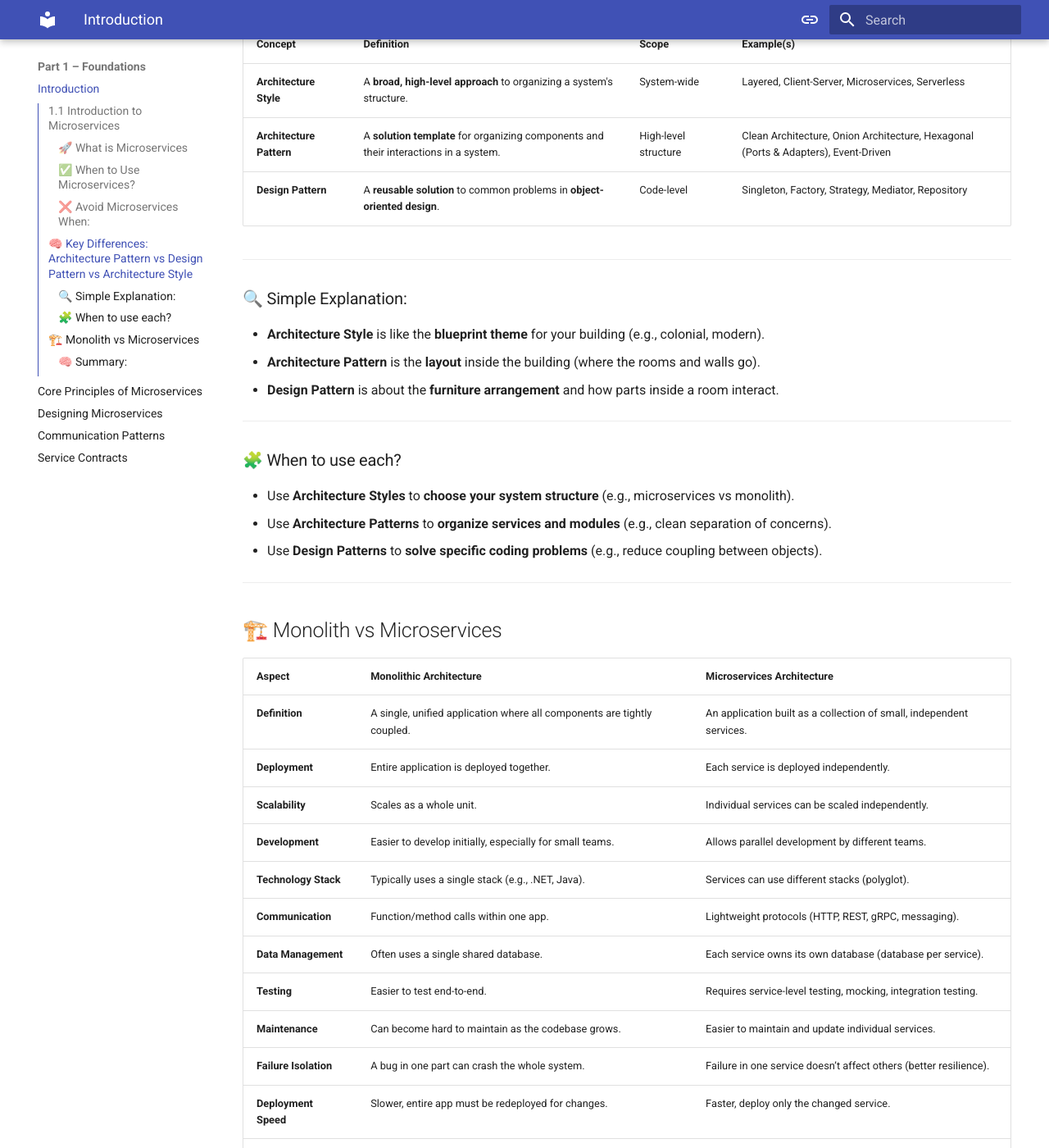
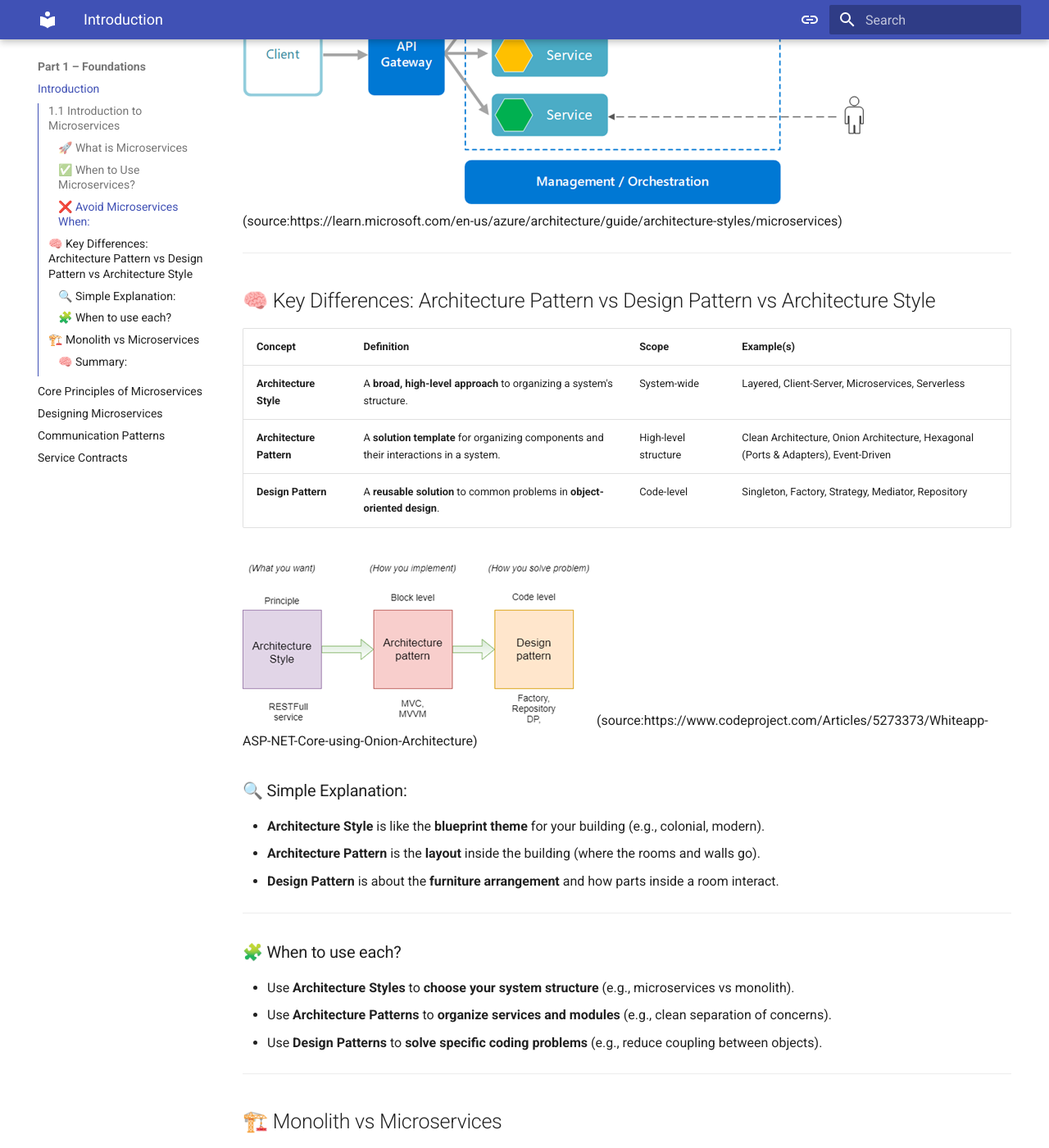
Before and after one commit to Amitpnk/microservices-bootcamp, an MkDocs documentation site: the page built from docs/part1/1.1-Introduction.md, in a window 1280 px wide and 1400 px high, scrolled down 1238 px. Shown: the whole window at 82% size. Built offline with MkDocs 1.6.1 and Material for MkDocs 9.7.7, drawn with Linux system fonts in a browser that asks for light colours.

Commit message:
docs: adding images

```diff
--- a/docs/part1/1.1-Introduction.md
+++ b/docs/part1/1.1-Introduction.md
@@ -34,6 +34,10 @@ Avoid Microservices if:
 * You're not ready to handle **complex inter-service communication** and **distributed system challenges**.
 * You need to **move fast early in development** — monoliths are faster to build initially.
 
+
+![microservice](../img/Microservice.png)
+(source:https://learn.microsoft.com/en-us/azure/architecture/guide/architecture-styles/microservices)
+
 ---
 
 ## 🧠 Key Differences: Architecture Pattern vs Design Pattern vs Architecture Style
@@ -44,7 +48,8 @@ Avoid Microservices if:
 | **Architecture Pattern** | A **solution template** for organizing components and their interactions in a system. | High-level structure | Clean Architecture, Onion Architecture, Hexagonal (Ports & Adapters), Event-Driven |
 | **Design Pattern**       | A **reusable solution** to common problems in **object-oriented design**.             | Code-level           | Singleton, Factory, Strategy, Mediator, Repository                                 |
 
----
+![microservice](../img/pattern-type.png)
+(source:https://www.codeproject.com/Articles/5273373/Whiteapp-ASP-NET-Core-using-Onion-Architecture)
 
 ### 🔍 Simple Explanation:
 
```
Also changed, not shown: other parts of docs/part1/1.1-Introduction.md (+2 -0 lines), docs/part1/1.2-Core-Principles-of-Microservices.md (+7 -1 lines), docs/part1/1.3-Designing-Microservices.md (+2 -0 lines), docs/img/Microservice.png (added), docs/img/bounded-context.png (added), docs/img/ddd.png (added), docs/img/monolithic.png (added), docs/img/pattern-type.png (added), docs/img/scaling.png (added), docs/img/solid.png (added).
